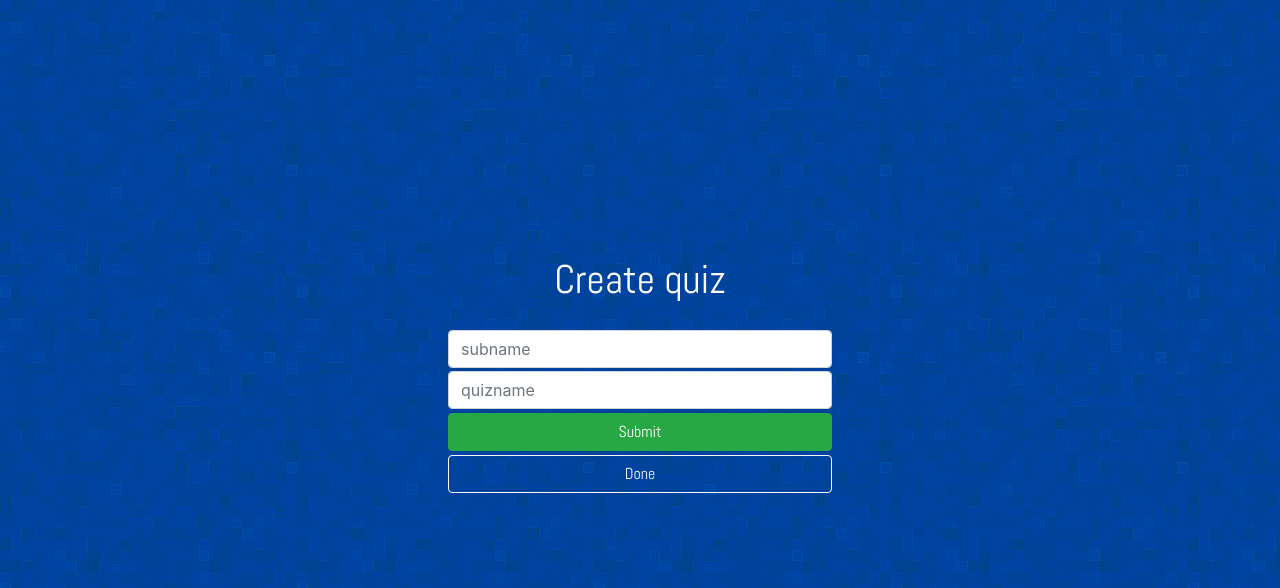
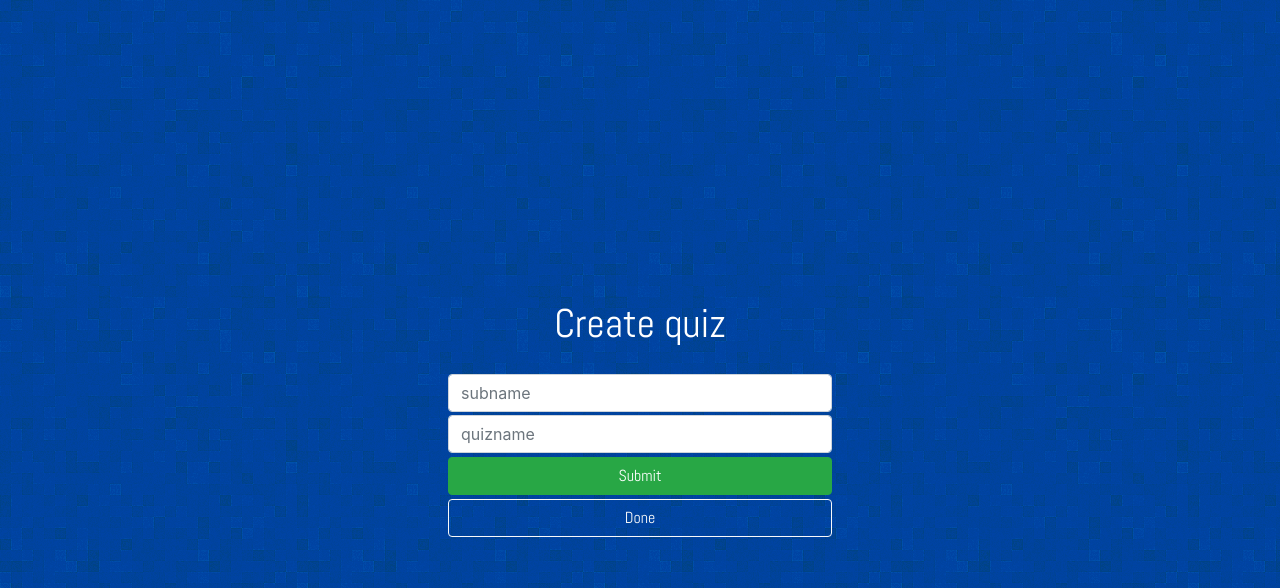
Before and after one commit to muusssari/php-quiz-web, a PHP site: page /createquiz/create.php in a window 1280 px wide. Shown: the top 588 px of the page. Run offline with PHP 8.4, Linux system fonts and the light colour scheme; some libraries are stand-ins or nearby versions.

Commit message:
changed #id margin to px

```diff
--- a/style.css
+++ b/style.css
@@ -226,7 +226,7 @@ ul li button{
   .crth1{
     text-align: center;
     margin: auto;
-    margin-top: 20%;
+    margin-top: 300px;
     color: white;
     font-family: 'Abel', sans-serif;
 
```
